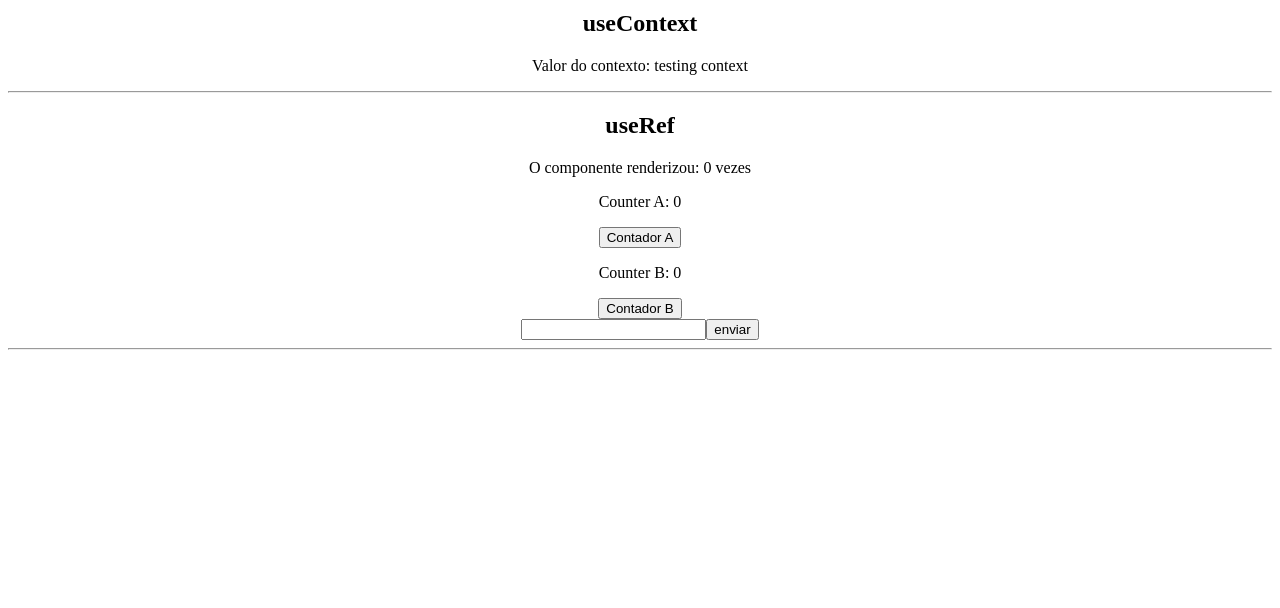
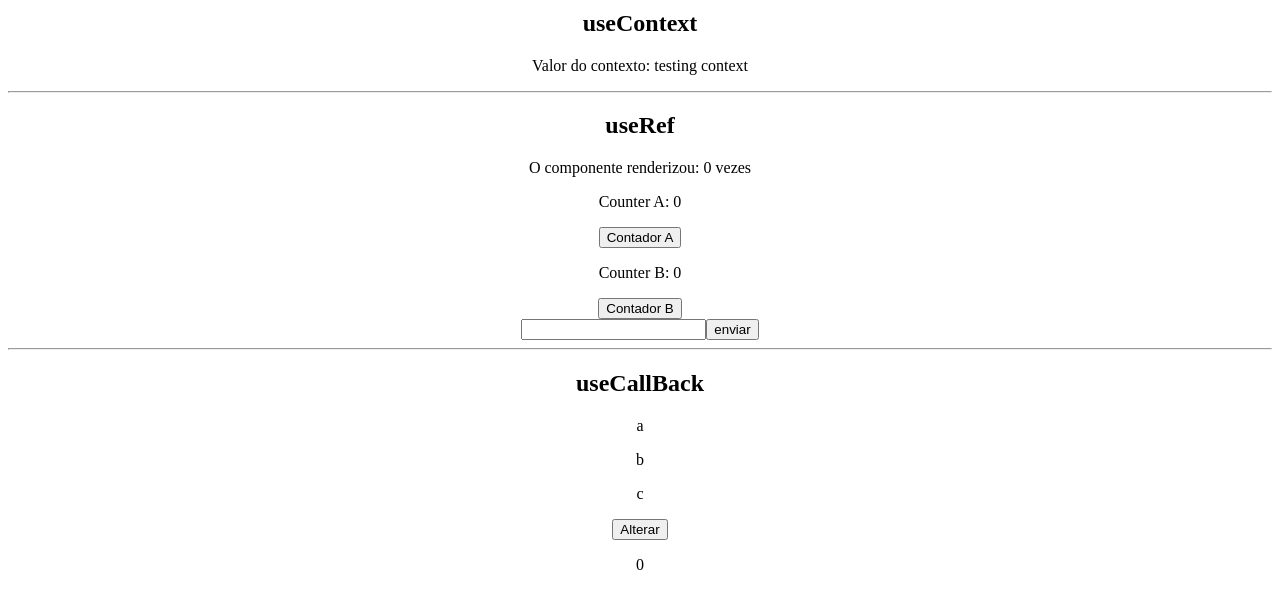
Before and after one commit to jpcchaves/Curso-ReactJS, a React (Create React App) app in the folder 10_HOOKS/reacthooks/: page / in a window 1280 px wide. Shown: the part 906-1514 px from the top of the page. Built offline with nearby package versions, Linux system fonts and the light colour scheme.

Commit message:
hook useCallback

```diff
--- a/10_HOOKS/reacthooks/src/Pages/Home.js
+++ b/10_HOOKS/reacthooks/src/Pages/Home.js
@@ -7,11 +7,12 @@
 import { useContext } from "react";
 import { SomeContext } from "../components/HookUseContext";
 import HookUseRef from "../components/HookUseRef";
+import HookUseCallBack from "../components/HookUseCallBack";
 
 // useRef
 
 const Home = () => {
-  const {contextValue} = useContext(SomeContext)
+  const { contextValue } = useContext(SomeContext);
 
   return (
     <div>
@@ -21,7 +22,8 @@
       <h2>useContext</h2>
       <p>Valor do contexto: {contextValue}</p>
       <hr />
-      < HookUseRef />
+      <HookUseRef />
+      <HookUseCallBack />
     </div>
   );
 };
--- /dev/null
+++ b/10_HOOKS/reacthooks/src/components/HookUseCallBack.js
@@ -0,0 +1,21 @@
+import { useCallback, useState } from "react";
+import List from "./List";
+
+const HookUseCallBack = () => {
+  const [counter, setCounter] = useState(0);
+
+  const getItensFromDB = useCallback(() => {
+    return ["a", "b", "c"];
+  }, []);
+
+  return (
+    <div>
+      <h2>useCallBack</h2>
+      <List getItems={getItensFromDB} />
+      <button onClick={() => setCounter(counter + 1)}>Alterar</button>
+      <p>{counter}</p>
+    </div>
+  );
+};
+
+export default HookUseCallBack;
--- /dev/null
+++ b/10_HOOKS/reacthooks/src/components/List.js
@@ -0,0 +1,17 @@
+import { useState, useEffect } from "react";
+
+const List = ({ getItems }) => {
+  const [myItens, setMyItems] = useState([]);
+
+  useEffect(() => {
+    console.log("buscando dados no db...");
+
+    setMyItems(getItems);
+  }, [getItems]);
+
+  return (
+    <div>{myItens && myItens.map((item) => (<p key={item}>{item}</p>))}</div>
+  );
+};
+
+export default List;
```
